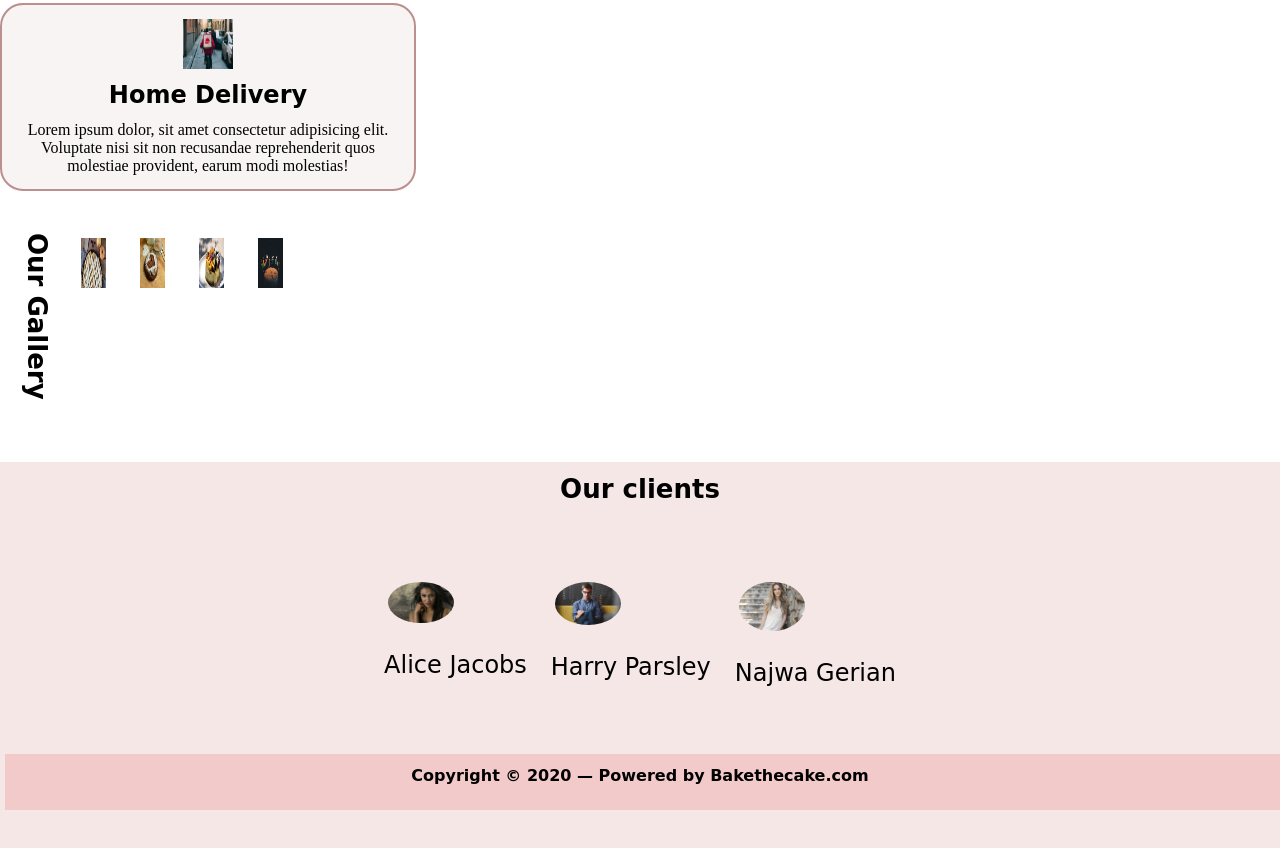
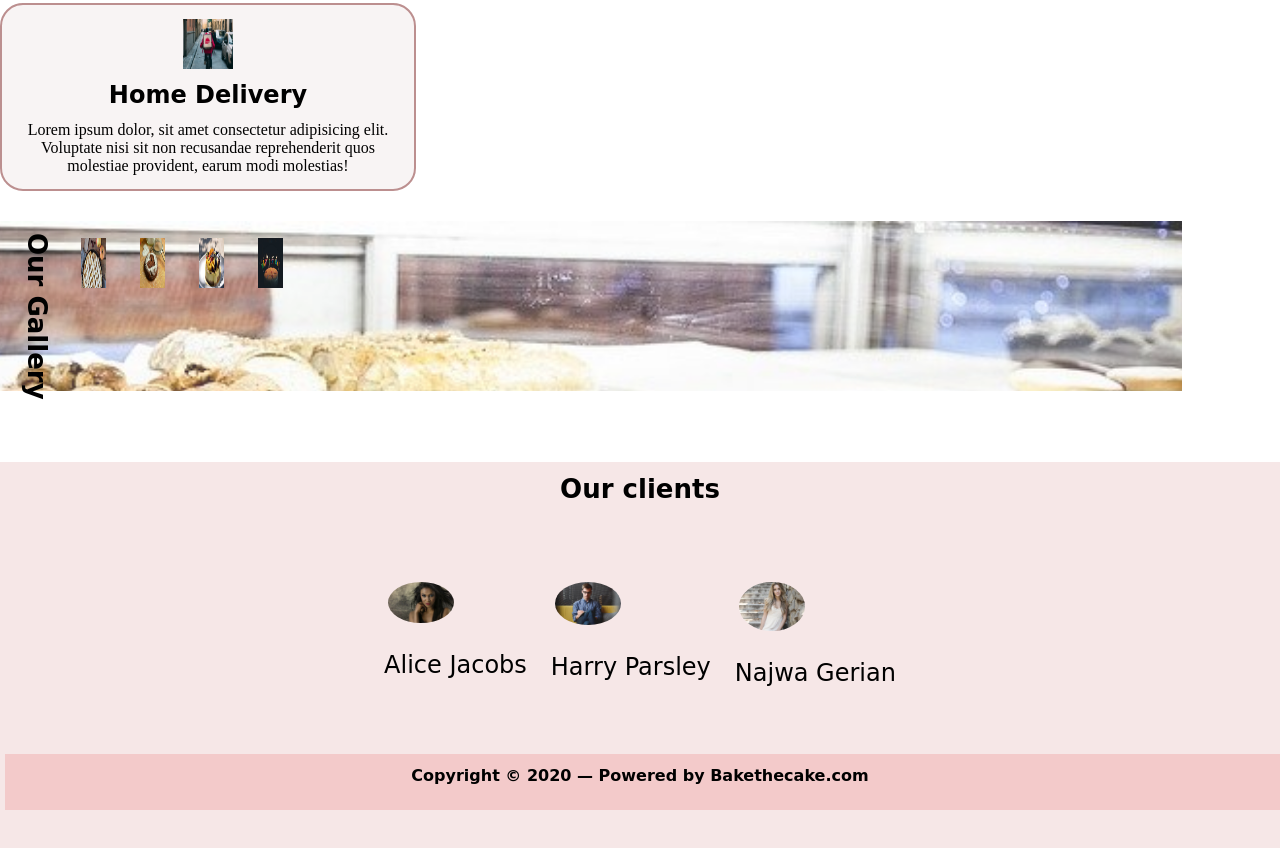
Before and after one commit to choudharymuskan/BakeTheCake.com, a plain HTML site: page Index.html in a window 1280 px wide. Shown: the part 1010-1858 px from the top of the page. Drawn offline with Linux system fonts and the light colour scheme.

Commit message:
background image in gallery added

```diff
--- a/style.css
+++ b/style.css
@@ -219,7 +219,7 @@ html{
  }
  .gallery::before{
     content:"";
-    background-image: url('galleryback.jpg');
+    background-image: url('./img/galleryback.jpg');
     background-size: cover;
     position: absolute;
     height: 40%;
```
